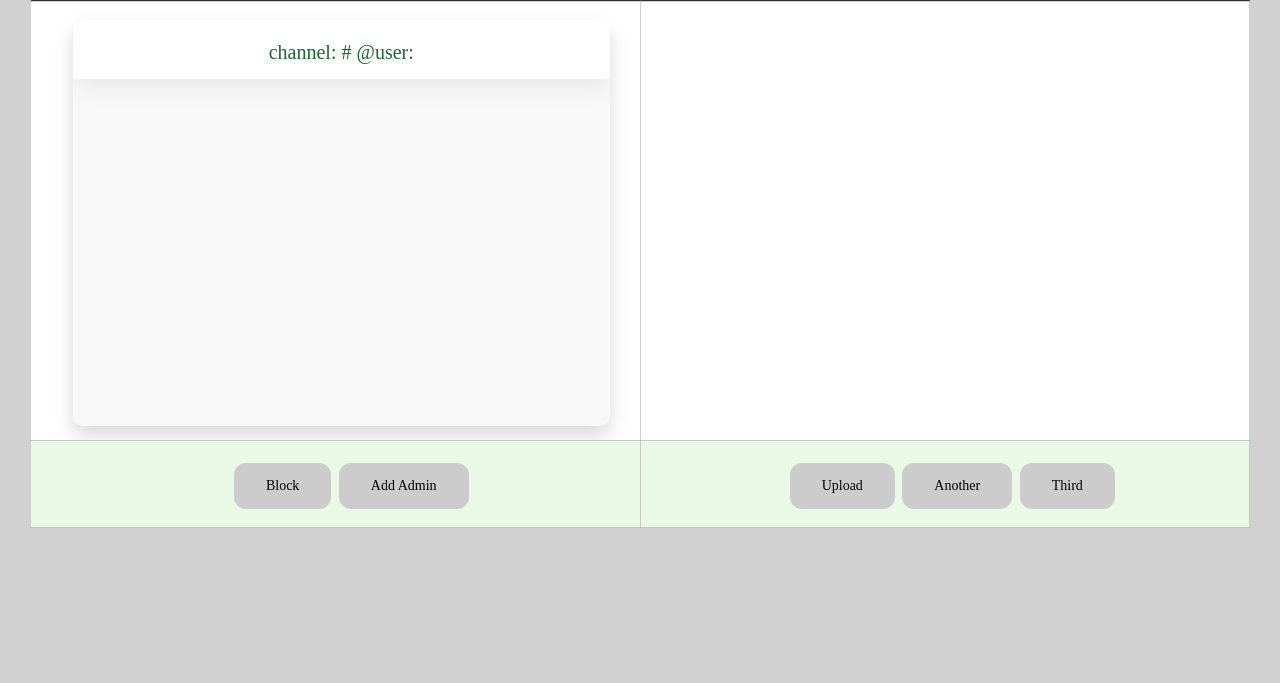
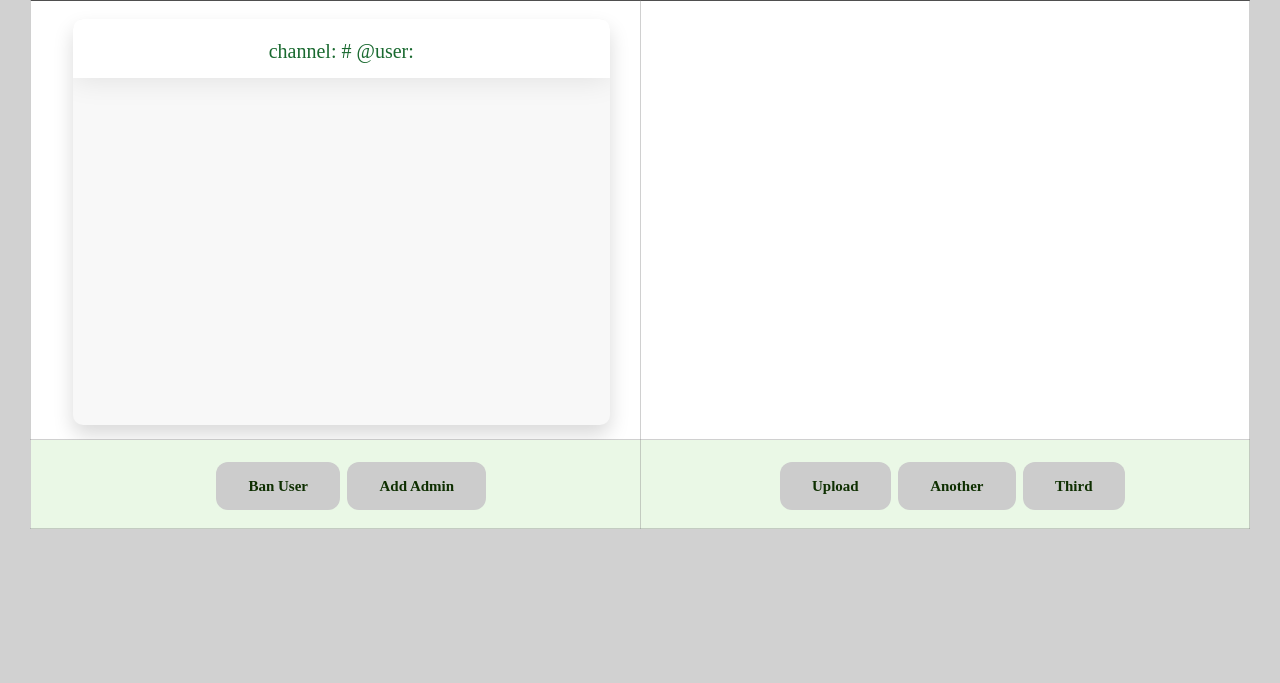
Before and after one commit to EileenFeng/Web_Chatting_Room, a Flask app: page /test_chat in a window 1280 px wide. Shown: the part 117-800 px from the top of the page. Run offline with Flask 2, Linux system fonts and the light colour scheme; some libraries are stand-ins or nearby versions; some web fonts are replaced.

Commit message:
some button fix

```diff
--- a/static/table/css/table.css
+++ b/static/table/css/table.css
@@ -98,15 +98,16 @@ button {
 	outline: none !important;
     background-color: #cccccc; /* Green */
     border: none;
-    color: black;
+    color: #0e2f01;
     padding: 15px 32px;
     text-align: center;
     text-decoration: none;
     display: inline-block;
-    font-size: 14px;
+    font-size: 15px;
     margin: 4px 2px;
     cursor: pointer;
     border-radius: 12px;
+    font-weight: 700;
 }
 
 button:hover {
--- a/templates/channel.html
+++ b/templates/channel.html
@@ -58,7 +58,7 @@
 
 								<tr class="row100">
 									<td class="column100 column1" data-column="column1">
-									<button>Block</button>
+									<button>Ban User</button>
 									<button>Add Admin</button>
 										</td>
 									<td class="column100 column2" data-column="column2">
```
